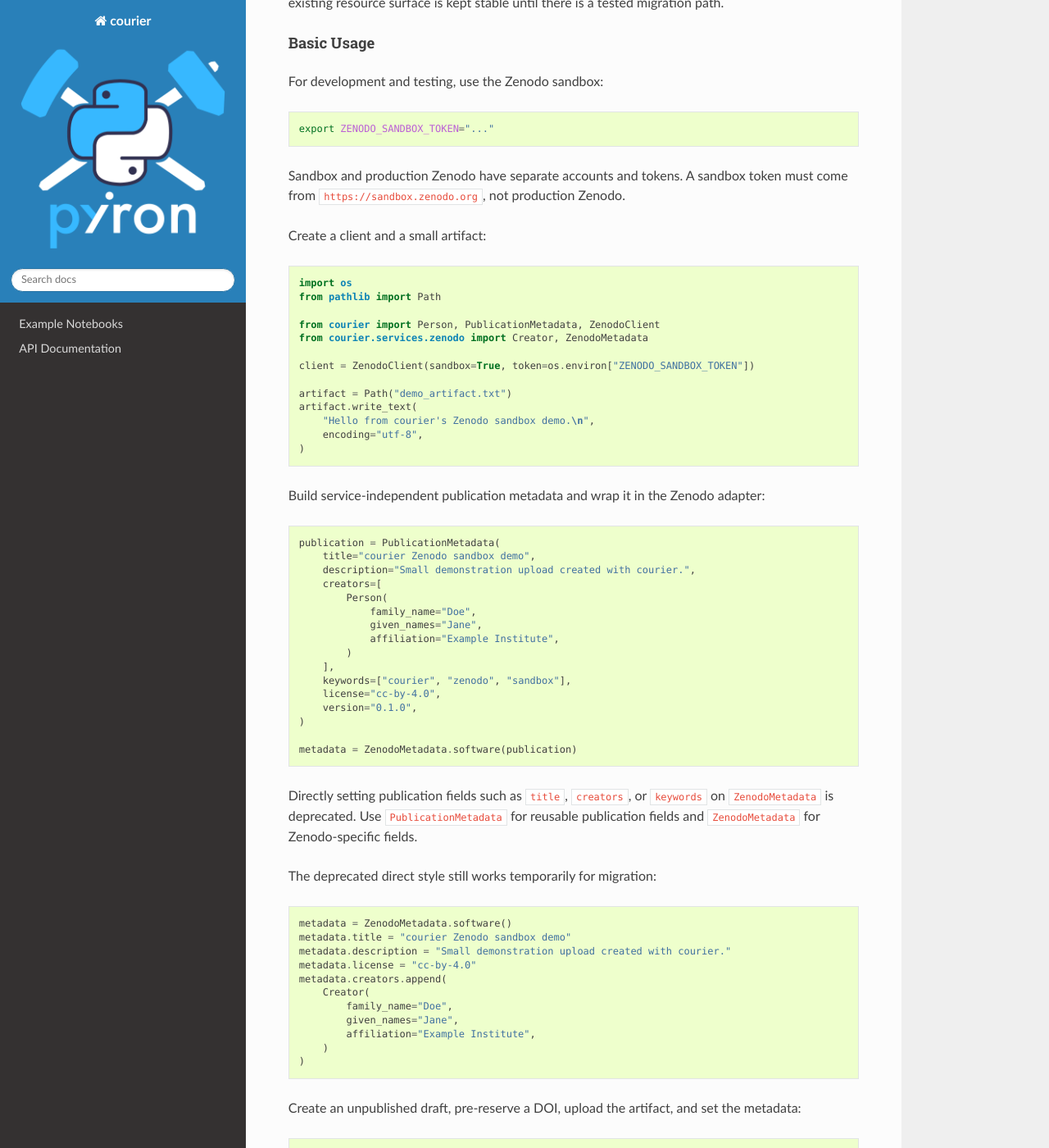
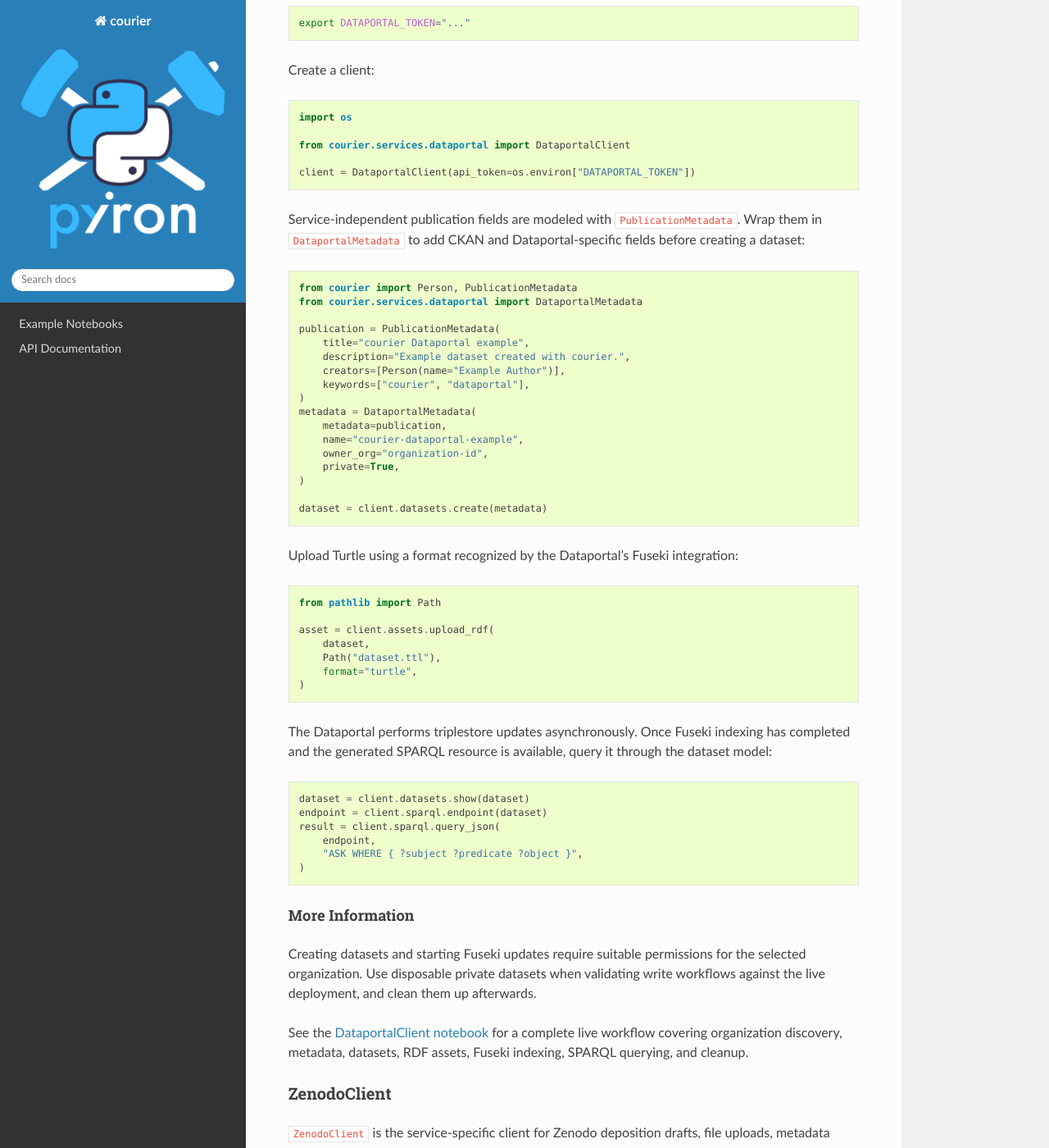
Before and after one commit to pyiron/courier, a Sphinx documentation site: the page built from docs/README.md, in a window 1280 px wide and 1400 px high, scrolled down 4673 px. Shown: the whole window at 82% size. Built offline with Sphinx 7.4.7 and the Read the Docs theme 3.1.0, drawn with Linux system fonts in a browser that asks for light colours; the version number could not be read and is left out; some of the changed text lies outside the part shown.

Commit message:
update readme to include the dataportal support

````diff
--- a/docs/README.md
+++ b/docs/README.md
@@ -7,6 +7,8 @@ The main user-facing API is built around service clients:
 
 - `OntodockerClient` for Ontodocker-backed RDF datasets, endpoint discovery, and
   SPARQL queries.
+- `DataportalClient` for datasets, assets, DCAT RDF, and SPARQL workflows on the
+  [MaterialDigital Dataportal](https://dataportal.material-digital.de).
 - `ZenodoClient` for Zenodo depositions, files, metadata, license lookup, and
   publication workflows.
 
@@ -24,6 +26,7 @@ The public API is organized in two layers.
 Service clients implement domain workflows:
 
 - `OntodockerClient` exposes `endpoints`, `datasets`, and `sparql` resources.
+- `DataportalClient` exposes `datasets`, `assets`, `rdf`, and `sparql` resources.
 - `ZenodoClient` exposes `depositions`, `files`, and `licenses` resources.
 
 Protocol clients provide reusable transport behavior:
@@ -188,7 +191,113 @@ resources do not expose yet. If that endpoint becomes part of normal Ontodocker
 usage, add it as a method on an Ontodocker resource class instead of duplicating
 URL construction in notebooks or scripts.
 
-See `notebooks/OntodockerClient.ipynb` for a runnable demo.
+See the
+[OntodockerClient notebook](https://github.com/pyiron/courier/blob/main/notebooks/OntodockerClient.ipynb)
+for a runnable demo and more detailed usage.
+
+### DataportalClient
+
+`DataportalClient` supports publication and semantic-data workflows on the
+CKAN-backed [MaterialDigital Dataportal](https://dataportal.material-digital.de).
+It uses the Dataportal deployment by default, while still allowing another
+compatible address to be supplied explicitly.
+
+#### Architecture
+
+A `DataportalClient` exposes four resource objects:
+
+```python
+from courier.services.dataportal import DataportalClient
+
+client = DataportalClient(api_token="your-token")
+
+client.datasets
+client.assets
+client.rdf
+client.sparql
+```
+
+The client builds on courier's shared HTTP and CKAN transport infrastructure.
+The resource objects provide typed dataset and asset operations, DCAT RDF
+retrieval, and discovery and querying of dataset-associated SPARQL endpoints.
+
+#### Basic Usage
+
+Provide a Dataportal API token through the environment:
+
+```bash
+export DATAPORTAL_TOKEN="..."
+```
+
+Create a client:
+
+```python
+import os
+
+from courier.services.dataportal import DataportalClient
+
+client = DataportalClient(api_token=os.environ["DATAPORTAL_TOKEN"])
+```
+
+Service-independent publication fields are modeled with
+`PublicationMetadata`. Wrap them in `DataportalMetadata` to add CKAN and
+Dataportal-specific fields before creating a dataset:
+
+```python
+from courier import Person, PublicationMetadata
+from courier.services.dataportal import DataportalMetadata
+
+publication = PublicationMetadata(
+    title="courier Dataportal example",
+    description="Example dataset created with courier.",
+    creators=[Person(name="Example Author")],
+    keywords=["courier", "dataportal"],
+)
+metadata = DataportalMetadata(
+    metadata=publication,
+    name="courier-dataportal-example",
+    owner_org="organization-id",
+    private=True,
+)
+
+dataset = client.datasets.create(metadata)
+```
+
+Upload Turtle using a format recognized by the Dataportal's Fuseki integration:
+
+```python
+from pathlib import Path
+
+asset = client.assets.upload_rdf(
+    dataset,
+    Path("dataset.ttl"),
+    format="turtle",
+)
+```
+
+The Dataportal performs triplestore updates asynchronously. Once Fuseki indexing
+has completed and the generated SPARQL resource is available, query it through
+the dataset model:
+
+```python
+dataset = client.datasets.show(dataset)
+endpoint = client.sparql.endpoint(dataset)
+result = client.sparql.query_json(
+    endpoint,
+    "ASK WHERE { ?subject ?predicate ?object }",
+)
+```
+
+#### More Information
+
+Creating datasets and starting Fuseki updates require suitable permissions for
+the selected organization. Use disposable private datasets when validating
+write workflows against the live deployment, and clean them up afterwards.
+
+See the
+[DataportalClient notebook](https://github.com/pyiron/courier/blob/main/notebooks/DataportalClient.ipynb)
+for a complete live workflow covering organization discovery, metadata,
+datasets, RDF assets, Fuseki indexing, SPARQL querying, and cleanup.
 
 ### ZenodoClient
 
@@ -414,7 +523,9 @@ Zenodo API failures raise `ZenodoApiError` or a more specific subclass such as
 or `ZenodoNotFoundError`. Local metadata and input validation failures use
 `courier.exceptions.ValidationError`.
 
-See `notebooks/ZenodoClient.ipynb` for a sandbox demo.
+See the
+[ZenodoClient notebook](https://github.com/pyiron/courier/blob/main/notebooks/ZenodoClient.ipynb)
+for a sandbox demo and more detailed usage.
 
 ## Protocol Clients
 
@@ -504,6 +615,10 @@ Use `HttpClient` directly when:
 Once route construction, response parsing, or workflow logic starts repeating,
 move that behavior into a service-specific client under `courier/services/`.
 
+See the
+[HttpClient notebook](https://github.com/pyiron/courier/blob/main/notebooks/HttpClient.ipynb)
+for a runnable demonstration of the transport API.
+
 ## Developer Guide
 
 The repository is organized by responsibility:
@@ -513,6 +628,8 @@ The repository is organized by responsibility:
   session creation, URL normalization/composition, and response handling.
 - `courier/services/ontodocker/` contains Ontodocker routes, resources, models,
   and compatibility helpers.
+- `courier/services/dataportal/` contains Dataportal datasets, assets, metadata,
+  DCAT RDF, SPARQL, and CKAN-backed models.
 - `courier/services/zenodo/` contains Zenodo routes, resources, metadata
   authoring objects, response models, and Zenodo-specific errors.
 - `tests/unit/` contains focused behavior tests using fake sessions and
````
